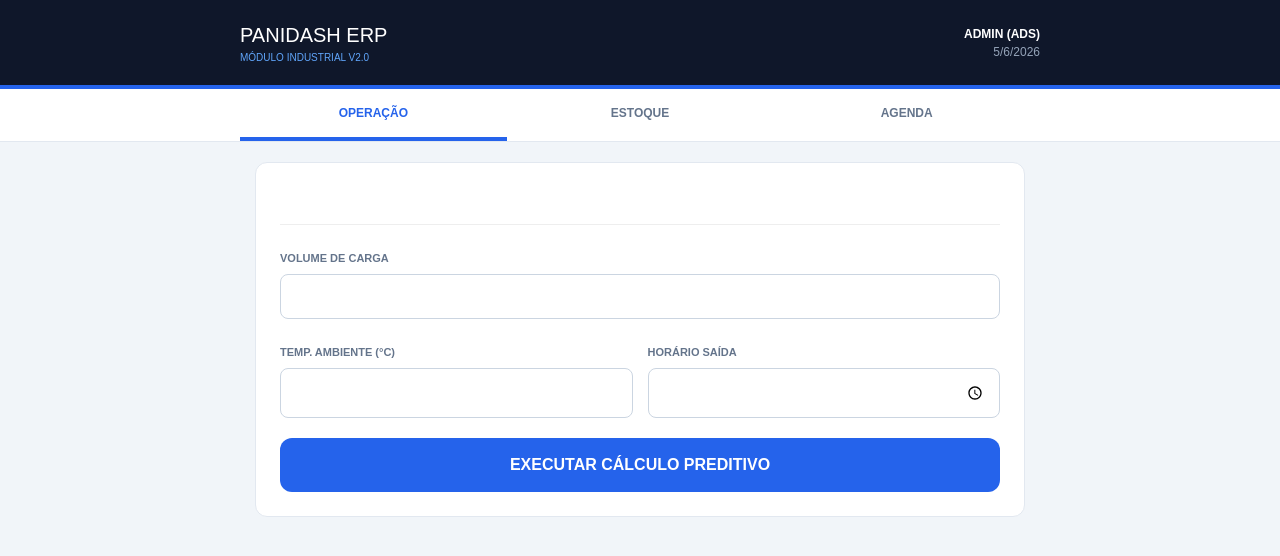
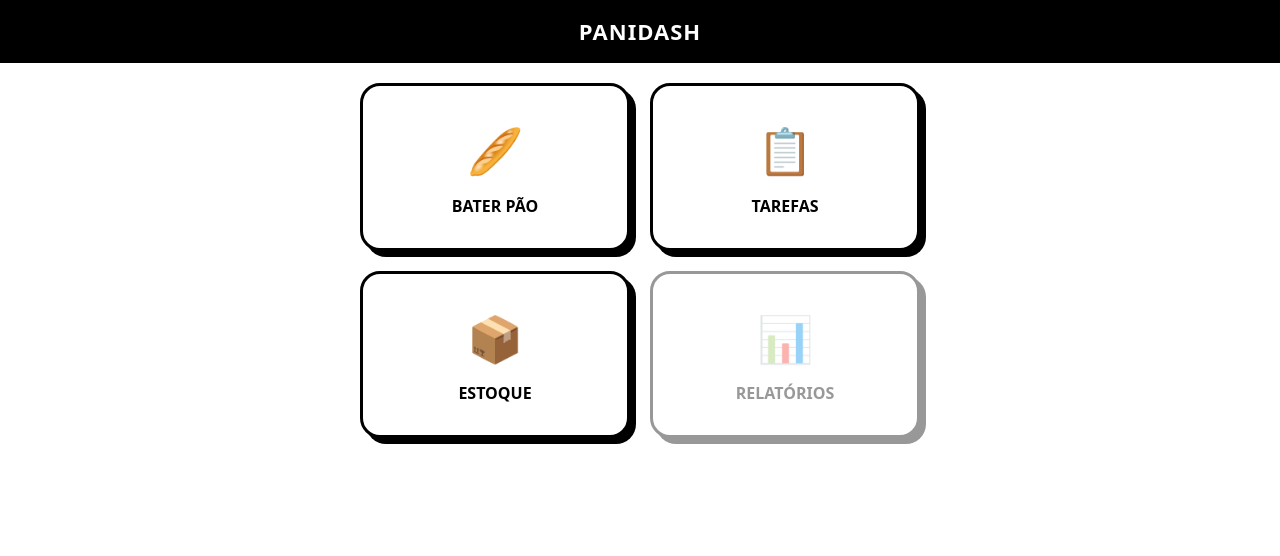
Before and after one commit to Rodrigosilvadevv/Sistempani, a React (Vite) app in the folder sistempani/: page / in a window 1280 px wide. Shown: the top 556 px of the page. Built offline with nearby package versions, Linux system fonts and the light colour scheme.

Commit message:
limpo e prontolllol

```diff
--- a/sistempani/src/App.jsx
+++ b/sistempani/src/App.jsx
@@ -1,11 +1,10 @@
 import React, { useState } from 'react';
 
-const DashboardEmpresarial = () => {
+const DashboardPani = () => {
   // =======================================================================
-  // 1. ESTADO GLOBAL
+  // 1. ESTADO E NAVEGAÇÃO
   // =======================================================================
-  const [activeTab, setActiveTab] = useState('operacao');
-  const [editMode, setEditMode] = useState(false);
+  const [telaAtiva, setTelaAtiva] = useState('menu'); // menu, bater_pao, estoque, tarefas
 
   const [calcParams, setCalcParams] = useState({
     volume: 1,
@@ -28,7 +27,7 @@ const DashboardEmpresarial = () => {
   ]);
 
   // =======================================================================
-  // 2. LÓGICA DE NEGÓCIO
+  // 2. SUA LÓGICA DE NEGÓCIO (PRESERVADA)
   // =======================================================================
   const executarCalculo = () => {
     const K_FERMENTO = 500;
@@ -52,31 +51,51 @@ const DashboardEmpresarial = () => {
   };
 
   // =======================================================================
-  // 3. FUNÇÕES DE CRUD
-  // =======================================================================
-  const handleInsumoChange = (id, campo, valor) => {
-    setInsumos(insumos.map(i => i.id === id ? { ...i, [campo]: valor } : i));
-  };
-
-  const handleTarefaChange = (id, campo, valor) => {
-    setTarefas(tarefas.map(t => t.id === id ? { ...t, [campo]: valor } : t));
-  };
-
-  // =======================================================================
-  // 4. SUB-COMPONENTES (COM GRID FORÇADO)
+  // 3. COMPONENTES DE TELA
   // =======================================================================
 
-  const renderOperacao = () => (
-    <div style={{ backgroundColor: 'white', padding: '24px', borderRadius: '12px', border: '1px solid #e2e8f0' }}>
-      <h2 style={{ fontSize: '18px', fontWeight: 'bold', marginBottom: '20px', borderBottom: '1px solid #eee', paddingBottom: '10px' }}>
-        PARÂMETROS DE BATIDA
-      </h2>
+  const BotaoVoltar = () => (
+    <button
+      onClick={() => setTelaAtiva('menu')}
+      style={{ backgroundColor: '#e2e8f0', border: '2px solid #000', padding: '10px 20px', borderRadius: '8px', fontWeight: 'bold', cursor: 'pointer', marginBottom: '20px', color: '#000' }}
+    >
+      ← VOLTAR AO MENU
+    </button>
+  );
 
-      <div style={{ display: 'flex', flexDirection: 'column', gap: '20px' }}>
+  // MENU PRINCIPAL (GRID)
+  const RenderMenu = () => (
+    <div style={{ display: 'grid', gridTemplateColumns: '1fr 1fr', gap: '20px', padding: '20px' }}>
+      <div onClick={() => setTelaAtiva('bater_pao')} style={estiloCardMenu}>
+        <span style={{ fontSize: '45px' }}>🥖</span>
+        <span style={estiloTextoMenu}>BATER PÃO</span>
+      </div>
+      <div onClick={() => setTelaAtiva('tarefas')} style={estiloCardMenu}>
+        <span style={{ fontSize: '45px' }}>📋</span>
+        <span style={estiloTextoMenu}>TAREFAS</span>
+      </div>
+      <div onClick={() => setTelaAtiva('estoque')} style={estiloCardMenu}>
+        <span style={{ fontSize: '45px' }}>📦</span>
+        <span style={estiloTextoMenu}>ESTOQUE</span>
+      </div>
+      <div style={{ ...estiloCardMenu, opacity: 0.4, cursor: 'not-allowed' }}>
+        <span style={{ fontSize: '45px' }}>📊</span>
+        <span style={estiloTextoMenu}>RELATÓRIOS</span>
+      </div>
+    </div>
+  );
+
+  // TELA OPERAÇÃO (BATER PÃO)
+  const RenderBaterPao = () => (
+    <div style={{ padding: '20px', color: '#000' }}>
+      <BotaoVoltar />
+      <h2 style={{ borderBottom: '3px solid #000', paddingBottom: '10px', fontWeight: '900' }}>BATER PÃO</h2>
+
+      <div style={{ display: 'flex', flexDirection: 'column', gap: '20px', marginTop: '20px' }}>
         <div>
-          <label style={{ fontSize: '11px', fontWeight: 'bold', color: '#64748b' }}>VOLUME DE CARGA</label>
+          <label style={estiloLabel}>VOLUME DE CARGA</label>
           <select
-            style={{ width: '100%', padding: '12px', marginTop: '5px', borderRadius: '8px', border: '1px solid #cbd5e1' }}
+            style={estiloInput}
             value={calcParams.volume}
             onChange={(e) => setCalcParams({...calcParams, volume: e.target.value})}
           >
@@ -86,133 +105,92 @@ const DashboardEmpresarial = () => {
           </select>
         </div>
 
-        {/* GRADE DE INPUTS (2 COLUNAS) */}
         <div style={{ display: 'grid', gridTemplateColumns: '1fr 1fr', gap: '15px' }}>
           <div>
-            <label style={{ fontSize: '11px', fontWeight: 'bold', color: '#64748b' }}>TEMP. AMBIENTE (°C)</label>
-            <input
-              type="number"
-              style={{ width: '100%', padding: '12px', marginTop: '5px', borderRadius: '8px', border: '1px solid #cbd5e1' }}
-              value={calcParams.tempAmbiente}
-              onChange={(e) => setCalcParams({...calcParams, tempAmbiente: e.target.value})}
-            />
+            <label style={estiloLabel}>TEMP. AMBIENTE (°C)</label>
+            <input type="number" style={estiloInput} value={calcParams.tempAmbiente} onChange={(e) => setCalcParams({...calcParams, tempAmbiente: e.target.value})} />
           </div>
           <div>
-            <label style={{ fontSize: '11px', fontWeight: 'bold', color: '#64748b' }}>HORÁRIO SAÍDA</label>
-            <input
-              type="time"
-              style={{ width: '100%', padding: '12px', marginTop: '5px', borderRadius: '8px', border: '1px solid #cbd5e1' }}
-              value={calcParams.horarioSaida}
-              onChange={(e) => setCalcParams({...calcParams, horarioSaida: e.target.value})}
-            />
+            <label style={estiloLabel}>HORÁRIO SAÍDA</label>
+            <input type="time" style={estiloInput} value={calcParams.horarioSaida} onChange={(e) => setCalcParams({...calcParams, horarioSaida: e.target.value})} />
           </div>
         </div>
 
-        <button
-          style={{ width: '100%', backgroundColor: '#2563eb', color: 'white', fontWeight: 'bold', padding: '15px', borderRadius: '12px', border: 'none', cursor: 'pointer' }}
-          onClick={executarCalculo}
-        >
-          EXECUTAR CÁLCULO PREDITIVO
-        </button>
+        <button onClick={executarCalculo} style={estiloBotaoAcao}>EXECUTAR CÁLCULO PREDITIVO</button>
 
         {resultadoCalculo && (
-          <div style={{ marginTop: '20px', padding: '20px', backgroundColor: '#1e293b', color: 'white', borderRadius: '12px', borderLeft: '5px solid #3b82f6' }}>
-            <p style={{ fontSize: '12px', color: '#94a3b8', marginBottom: '5px' }}>PRESCRIÇÃO:</p>
+          <div style={{ marginTop: '20px', padding: '20px', backgroundColor: '#000', color: '#fff', borderRadius: '12px', borderLeft: '10px solid #2563eb' }}>
+            <p style={{ fontSize: '12px', color: '#60a5fa', fontWeight: 'bold' }}>RESULTADO:</p>
             <div style={{ display: 'flex', alignItems: 'baseline', gap: '10px' }}>
-              <span style={{ fontSize: '40px', fontWeight: '900', color: '#60a5fa' }}>{resultadoCalculo.gramas}</span>
-              <span style={{ fontSize: '18px' }}>gramas de fermento</span>
+              <span style={{ fontSize: '48px', fontWeight: '900', color: '#fff' }}>{resultadoCalculo.gramas}g</span>
             </div>
+            <p style={{ margin: '10px 0 0 0', fontSize: '14px', fontWeight: 'bold', color: resultadoCalculo.alerta.includes('ALERTA') ? '#ff4d4d' : '#4ade80' }}>
+              {resultadoCalculo.alerta}
+            </p>
           </div>
         )}
       </div>
     </div>
   );
 
-  const renderEstoque = () => (
-    <div style={{ backgroundColor: 'white', padding: '24px', borderRadius: '12px', border: '1px solid #e2e8f0' }}>
-      <h2 style={{ fontSize: '18px', fontWeight: 'bold', marginBottom: '20px' }}>CONTROLE DE INSUMOS</h2>
-      <div style={{ display: 'flex', flexDirection: 'column', gap: '10px' }}>
+  // TELA ESTOQUE
+  const RenderEstoque = () => (
+    <div style={{ padding: '20px', color: '#000' }}>
+      <BotaoVoltar />
+      <h2 style={{ borderBottom: '3px solid #000', paddingBottom: '10px', fontWeight: '900' }}>ESTOQUE</h2>
+      <div style={{ display: 'flex', flexDirection: 'column', gap: '10px', marginTop: '20px' }}>
         {insumos.map(item => (
-          <div key={item.id} style={{ padding: '15px', borderRadius: '8px', border: '1px solid #e2e8f0', display: 'flex', justifyContent: 'space-between', alignItems: 'center', backgroundColor: item.status === 'critico' ? '#fff1f2' : '#f8fafc' }}>
-            <div>
-              <div style={{ fontWeight: 'bold' }}>{item.nome}</div>
-              <div style={{ fontSize: '12px', color: '#64748b' }}>Validade: {item.validade}</div>
-            </div>
-            <div style={{ textAlign: 'right', fontWeight: '900', color: item.status === 'critico' ? '#e11d48' : '#1e293b' }}>
-              {item.qtd} {item.unidade}
-            </div>
+          <div key={item.id} style={{ padding: '15px', borderRadius: '8px', border: '2px solid #000', display: 'flex', justifyContent: 'space-between', backgroundColor: item.status === 'critico' ? '#fee2e2' : '#fff' }}>
+            <div style={{ fontWeight: 'bold' }}>{item.nome}</div>
+            <div style={{ fontWeight: '900' }}>{item.qtd} {item.unidade}</div>
           </div>
         ))}
       </div>
     </div>
   );
 
+  // TELA TAREFAS
+  const RenderTarefas = () => (
+    <div style={{ padding: '20px', color: '#000' }}>
+      <BotaoVoltar />
+      <h2 style={{ borderBottom: '3px solid #000', paddingBottom: '10px', fontWeight: '900' }}>TAREFAS</h2>
+      {tarefas.map(t => (
+        <div key={t.id} style={{ display: 'flex', gap: '15px', padding: '15px 0', borderBottom: '2px solid #eee', alignItems: 'center' }}>
+          <input type="checkbox" style={{ width: '25px', height: '25px', cursor: 'pointer' }} />
+          <div style={{ color: '#000', fontWeight: 'bold' }}>{t.descricao} <span style={{ fontSize: '10px', color: '#666', display: 'block' }}>RESP: {t.responsavel}</span></div>
+        </div>
+      ))}
+    </div>
+  );
+
   // =======================================================================
-  // RENDER PRINCIPAL
+  // 4. ESTILOS OBJETIVOS (ALTO CONTRASTE)
   // =======================================================================
+  const estiloCardMenu = {
+    display: 'flex', flexDirection: 'column', alignItems: 'center', justifyContent: 'center',
+    backgroundColor: '#fff', border: '3px solid #000', borderRadius: '20px', padding: '30px 10px',
+    cursor: 'pointer', boxShadow: '6px 6px 0px #000', transition: '0.2s'
+  };
+
+  const estiloTextoMenu = { color: '#000', fontWeight: '900', fontSize: '16px', marginTop: '10px', textAlign: 'center' };
+  const estiloLabel = { fontSize: '12px', fontWeight: '900', color: '#000', textTransform: 'uppercase' };
+  const estiloInput = { width: '100%', padding: '15px', marginTop: '5px', borderRadius: '8px', border: '2px solid #000', fontSize: '16px', fontWeight: 'bold', color: '#000', backgroundColor: '#fff' };
+  const estiloBotaoAcao = { width: '100%', backgroundColor: '#000', color: '#fff', fontWeight: '900', padding: '20px', borderRadius: '12px', border: 'none', cursor: 'pointer', marginTop: '10px', fontSize: '16px' };
+
   return (
-    <div style={{ backgroundColor: '#f1f5f9', minHeight: '100vh', fontFamily: 'sans-serif' }}>
-      {/* HEADER */}
-      <header style={{ backgroundColor: '#0f172a', color: 'white', padding: '20px', borderBottom: '4px solid #2563eb' }}>
-        <div style={{ maxWidth: '800px', margin: '0 auto', display: 'flex', justifyContent: 'space-between', alignItems: 'center' }}>
-          <div>
-            <h1 style={{ margin: 0, fontSize: '20px' }}>PANIDASH ERP</h1>
-            <p style={{ margin: 0, fontSize: '10px', color: '#60a5fa' }}>MÓDULO INDUSTRIAL V2.0</p>
-          </div>
-          <div style={{ fontSize: '12px', textAlign: 'right' }}>
-            <strong>ADMIN (ADS)</strong><br/>
-            <span style={{ color: '#94a3b8' }}>{new Date().toLocaleDateString()}</span>
-          </div>
-        </div>
+    <div style={{ backgroundColor: '#fff', minHeight: '100vh', fontFamily: 'system-ui, sans-serif' }}>
+      <header style={{ backgroundColor: '#000', color: '#fff', padding: '15px', textAlign: 'center' }}>
+        <h1 style={{ margin: 0, fontSize: '22px', fontWeight: '900', letterSpacing: '1px' }}>PANIDASH</h1>
       </header>
 
-      {/* NAVEGAÇÃO POR ABAS */}
-      <nav style={{ backgroundColor: 'white', borderBottom: '1px solid #e2e8f0', marginBottom: '20px' }}>
-        <div style={{ maxWidth: '800px', margin: '0 auto', display: 'flex' }}>
-          {['operacao', 'estoque', 'tarefas'].map((tab) => (
-            <button
-              key={tab}
-              onClick={() => setActiveTab(tab)}
-              style={{
-                flex: 1,
-                padding: '15px',
-                border: 'none',
-                backgroundColor: 'transparent',
-                fontWeight: 'bold',
-                cursor: 'pointer',
-                color: activeTab === tab ? '#2563eb' : '#64748b',
-                borderBottom: activeTab === tab ? '4px solid #2563eb' : '4px solid transparent',
-                textTransform: 'uppercase',
-                fontSize: '12px'
-              }}
-            >
-              {tab === 'operacao' ? 'Operação' : tab === 'estoque' ? 'Estoque' : 'Agenda'}
-            </button>
-          ))}
-        </div>
-      </nav>
-
-      {/* CONTEÚDO */}
-      <main style={{ maxWidth: '800px', margin: '0 auto', padding: '0 15px' }}>
-        {activeTab === 'operacao' && renderOperacao()}
-        {activeTab === 'estoque' && renderEstoque()}
-        {activeTab === 'tarefas' && (
-          <div style={{ backgroundColor: 'white', padding: '24px', borderRadius: '12px', border: '1px solid #e2e8f0' }}>
-            <h2 style={{ fontSize: '18px', fontWeight: 'bold', marginBottom: '20px' }}>AGENDA DE PROCESSOS</h2>
-            {tarefas.map(t => (
-              <div key={t.id} style={{ display: 'flex', gap: '15px', padding: '12px 0', borderBottom: '1px solid #f1f5f9' }}>
-                <input type="checkbox" checked={t.concluida} onChange={() => {}} style={{ width: '20px', height: '20px' }} />
-                <div>
-                  <div style={{ fontWeight: 'bold' }}>{t.descricao}</div>
-                  <div style={{ fontSize: '11px', color: '#64748b' }}>RESP: {t.responsavel}</div>
-                </div>
-              </div>
-            ))}
-          </div>
-        )}
+      <main style={{ maxWidth: '600px', margin: '0 auto' }}>
+        {telaAtiva === 'menu' && <RenderMenu />}
+        {telaAtiva === 'bater_pao' && <RenderBaterPao />}
+        {telaAtiva === 'estoque' && <RenderEstoque />}
+        {telaAtiva === 'tarefas' && <RenderTarefas />}
       </main>
     </div>
   );
 };
 
-export default DashboardEmpresarial;
+export default DashboardPani;
```
